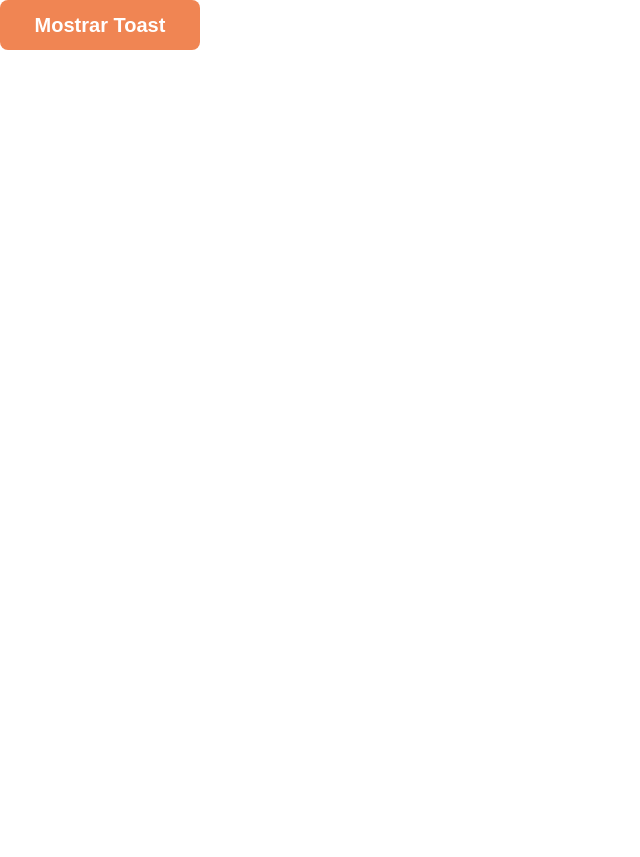
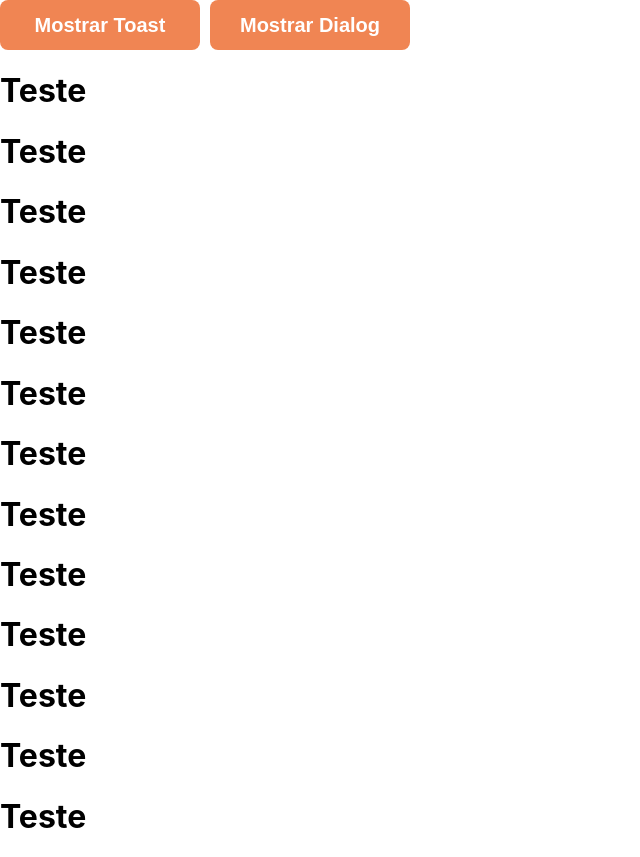
Before and after one commit to mosaviczki/toast-component, a React (Create React App) app: page / in a window 1280 px wide. Shown: the whole page, without its empty margins (0-640 px from the left). Before the commit the page ends 800 px from the top, so only its background shows below. Built offline with nearby package versions, Linux system fonts and the light colour scheme.

Commit message:
fix: dialog component

```diff
--- a/src/App.css
+++ b/src/App.css
@@ -6,4 +6,5 @@
   color: white;
   font-size: 1.25rem;
   font-weight: 600;
+  margin-right: 10px;
 }
--- a/src/App.js
+++ b/src/App.js
@@ -1,9 +1,11 @@
 import './App.css';
 import React, { useState } from 'react';
 import Toast from './Toast';
+import Dialog from './Dialog';
 
 const App = () => {
   const [showToast, setShowToast] = useState(false);
+  const [openDialog, setOpenDialog] = useState(false);
 
   const handleShowToast = () => {
     setShowToast(true);
@@ -12,9 +14,32 @@ const App = () => {
     }, 3000);
   };
 
+  const handleOpenDialog = () =>{
+    setOpenDialog(true)
+  }
+
+  const onCloseDialog = () =>{
+    setOpenDialog(false)
+  }
+
   return (
     <div>
       <button className='buttons' onClick={handleShowToast}>Mostrar Toast</button>
+      <button className='buttons' onClick={handleOpenDialog}>Mostrar Dialog</button>
+      <h1>Teste</h1>
+      <h1>Teste</h1>
+      <h1>Teste</h1>
+      <h1>Teste</h1>
+      <h1>Teste</h1>
+      <h1>Teste</h1>
+      <h1>Teste</h1>
+      <h1>Teste</h1>
+      <h1>Teste</h1>
+      <h1>Teste</h1>
+      <h1>Teste</h1>
+      <h1>Teste</h1>
+      <h1>Teste</h1>
+      <Dialog open={openDialog} onClose={onCloseDialog}/>
       <Toast message="Mensagem de erro" show={showToast} duration={3000} />
     </div>
   );
--- /dev/null
+++ b/src/Dialog/index.jsx
@@ -0,0 +1,35 @@
+import { useEffect } from "react";
+import styles from "./style.module.css";
+
+const Dialog = ({ open, onClose }) => {
+  const handleClose = () => {
+    onClose();
+  };
+
+  useEffect(() => {
+    if (open) {
+      document.body.style.overflow = "hidden";
+    } else {
+      document.body.style.overflow = "auto";
+    }
+
+    return () => {
+      document.body.style.overflow = "auto";
+    };
+  }, [open]);
+
+  return (
+    <>
+      {open && (
+        <div className={styles.backgroundDialog}>
+          <dialog className={styles.containerDialog} open>
+            Conteudo do dialog aqui
+            <button onClick={handleClose}>x</button>
+          </dialog>
+        </div>
+      )}
+    </>
+  );
+};
+
+export default Dialog;
--- /dev/null
+++ b/src/Dialog/style.module.css
@@ -0,0 +1,22 @@
+.backgroundDialog{
+    width: 100%;
+    height: 100%;
+    background-color: rgba(0, 0, 0, 0.219);
+    position: fixed;
+    display: flex;
+    align-items: center;
+    justify-content: center;
+    top: 0;
+    z-index: 100;
+}
+.containerDialog{
+    width: 100%;
+    max-width: 600px;
+    height: 600px;
+    background-color: rgb(255, 255, 255);
+    border-radius: 8px;
+    border: none;
+    z-index: 10;
+    color: brown;
+    position: relative;
+}
```
